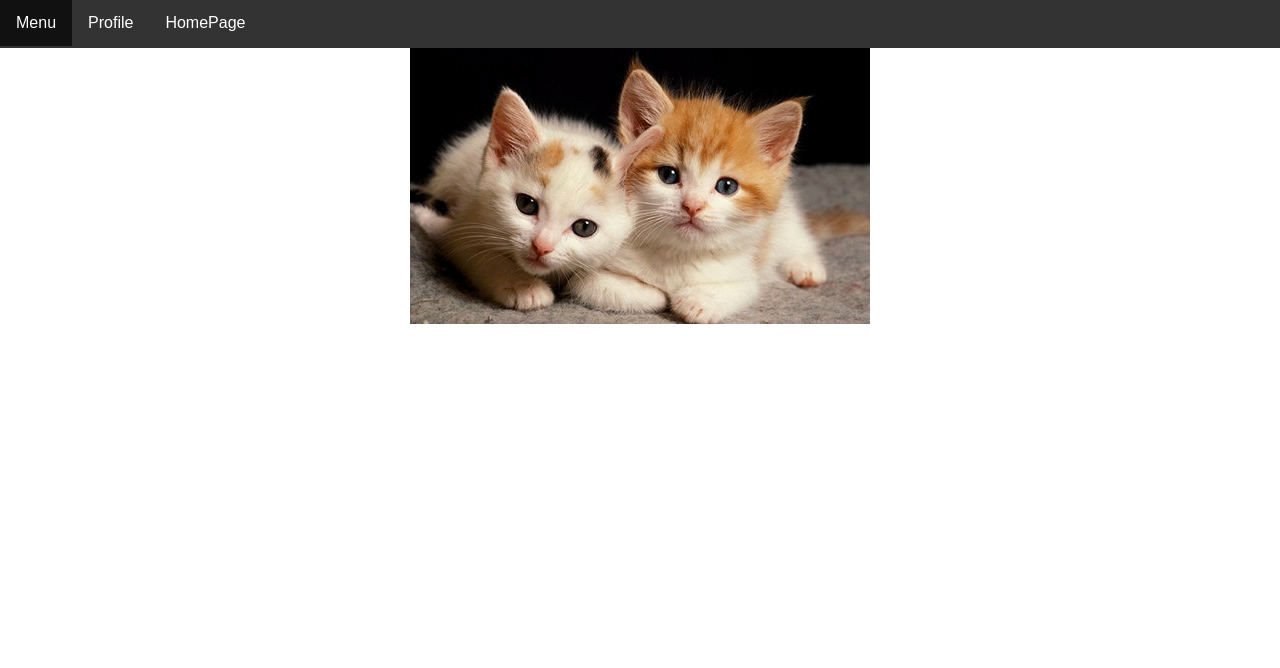
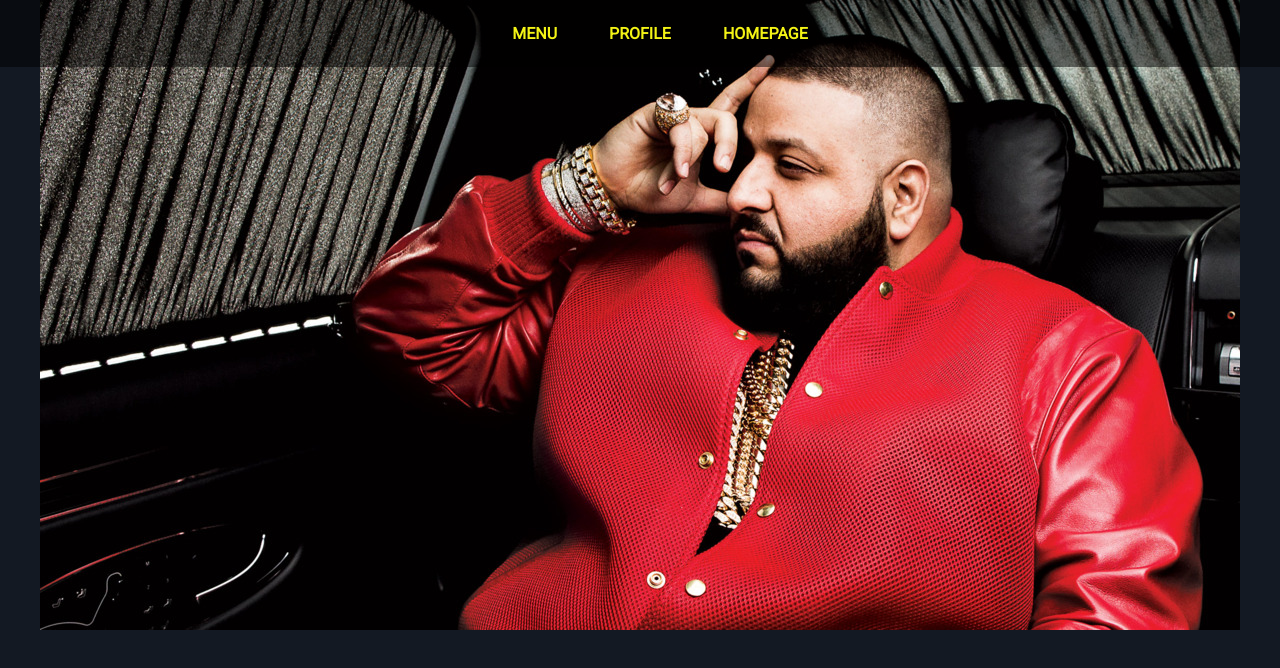
Before and after one commit to apstemmer/connekt, a React (Create React App) app in the folder front/: page / in a window 1280 px wide. Shown: the top 668 px of the page. Built offline with nearby package versions, Linux system fonts and the light colour scheme.

Commit message:
navbar, khaled

```diff
--- a/front/public/index.html
+++ b/front/public/index.html
@@ -10,6 +10,7 @@
     -->
     <link rel="manifest" href="%PUBLIC_URL%/manifest.json">
     <link rel="shortcut icon" href="%PUBLIC_URL%/favicon.ico">
+    <link href="https://fonts.googleapis.com/css?family=Roboto" rel="stylesheet">
     <!--
       Notice the use of %PUBLIC_URL% in the tags above.
       It will be replaced with the URL of the `public` folder during the build.
--- a/front/src/components/HomePage.js
+++ b/front/src/components/HomePage.js
@@ -17,8 +17,8 @@ export class HomePage extends Component {
         </div>
         <div className="SearchBar">
         </div>
-        <div className="MainBanner">
-          <img src={require('../images/cute-kittens.jpg')} alt="cat pic" />
+        <div className="banner">
+          <img src={require('../images/khaled.jpg')} alt="banner" />
         </div>
         <div className="homePageListings">
         </div>
--- a/front/src/components/NavBar.js
+++ b/front/src/components/NavBar.js
@@ -1,9 +1,4 @@
 import React, { Component } from 'react';
-import {
-  BrowserRouter as Router,
-  Route,
-  Link
-} from 'react-router-dom';
 import '../css/NavBar.css';
 
 /*
--- a/front/src/css/HomePage.css
+++ b/front/src/css/HomePage.css
@@ -2,7 +2,15 @@
   text-align: center;
 }
 
-.Banner img {
-  display: block;
-  height: 80px;
+.banner{
+  position: absolute;
+  top:0;
+  left:0;
+  width: 100%;
+  height:auto;
+  z-index: -1;
 }
+
+.banner img{
+
+}
--- a/front/src/css/NavBar.css
+++ b/front/src/css/NavBar.css
@@ -1,31 +1,27 @@
 .NavBar-list ul {
-   list-style-type: none;
-   margin: 0;
-   padding: 0;
-   overflow: hidden;
-   height: 48px;
-   width: 100%;
-   background-color: #333;
+  margin: 0;
+  display: flex;
+  background-color: rgba(0,0,0,0.5);
+  flex-direction: row;
+  justify-content: center;
 }
 
 .NavBar-list li {
-   float: left;
+  border-radius: 5px;
+  display: inline-block;
+  margin: 10px 10px;
+  text-transform: uppercase;
+  font-weight: bold;
 }
 
 .NavBar-list li a {
    display: block;
-   color: white;
+   color: #F3F315;
    text-align: center;
    padding: 14px 16px;
+
    text-decoration: none;
 }
-
-.NavBar-list li img {
-   vertical-align: top;
-   height: 48px;
-   width: 100%;
-}
-
 /* Change the link color to #111 (black) on hover */
 .NavBar-list li a:hover {
    background-color: #111;
--- a/front/src/index.css
+++ b/front/src/index.css
@@ -1,5 +1,6 @@
 body {
   margin: 0;
   padding: 0;
-  font-family: sans-serif;
+  font-family: 'Roboto', sans-serif;
+  background-color: #131923;
 }
--- a/package.json
+++ b/package.json
@@ -18,6 +18,7 @@
     "morgan": "~1.8.1",
     "mysql": "^2.14.1",
     "react": "^15.6.1",
+    "react-autosuggest": "^9.3.2",
     "react-dom": "^15.6.1",
     "serve-favicon": "~2.4.2"
   },
```
Also changed, not shown: front/src/Menu.css (added, +7 -0 lines), front/src/Menu.js (added, +16 -0 lines), front/src/images/khaled.jpg (added).
